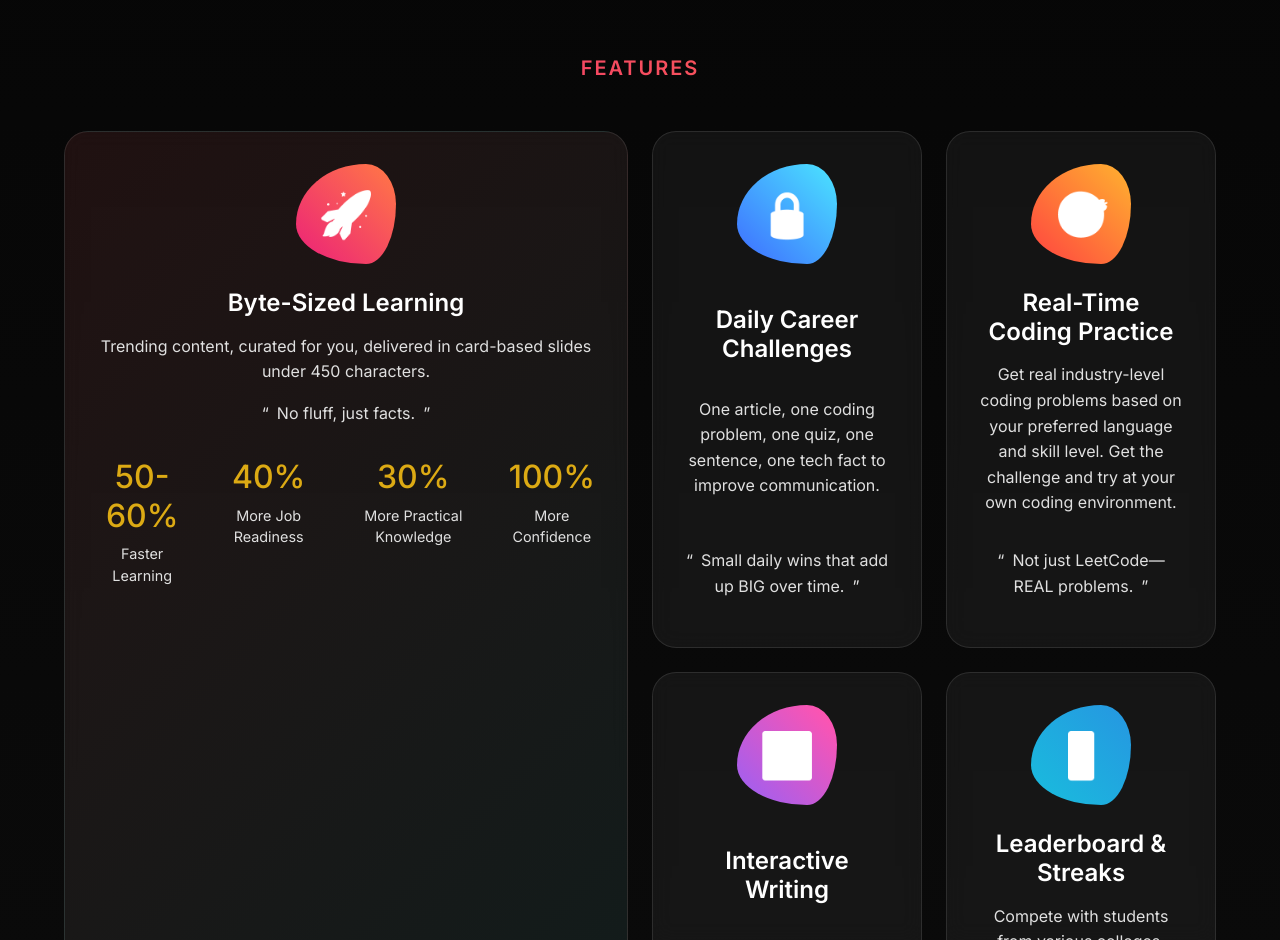
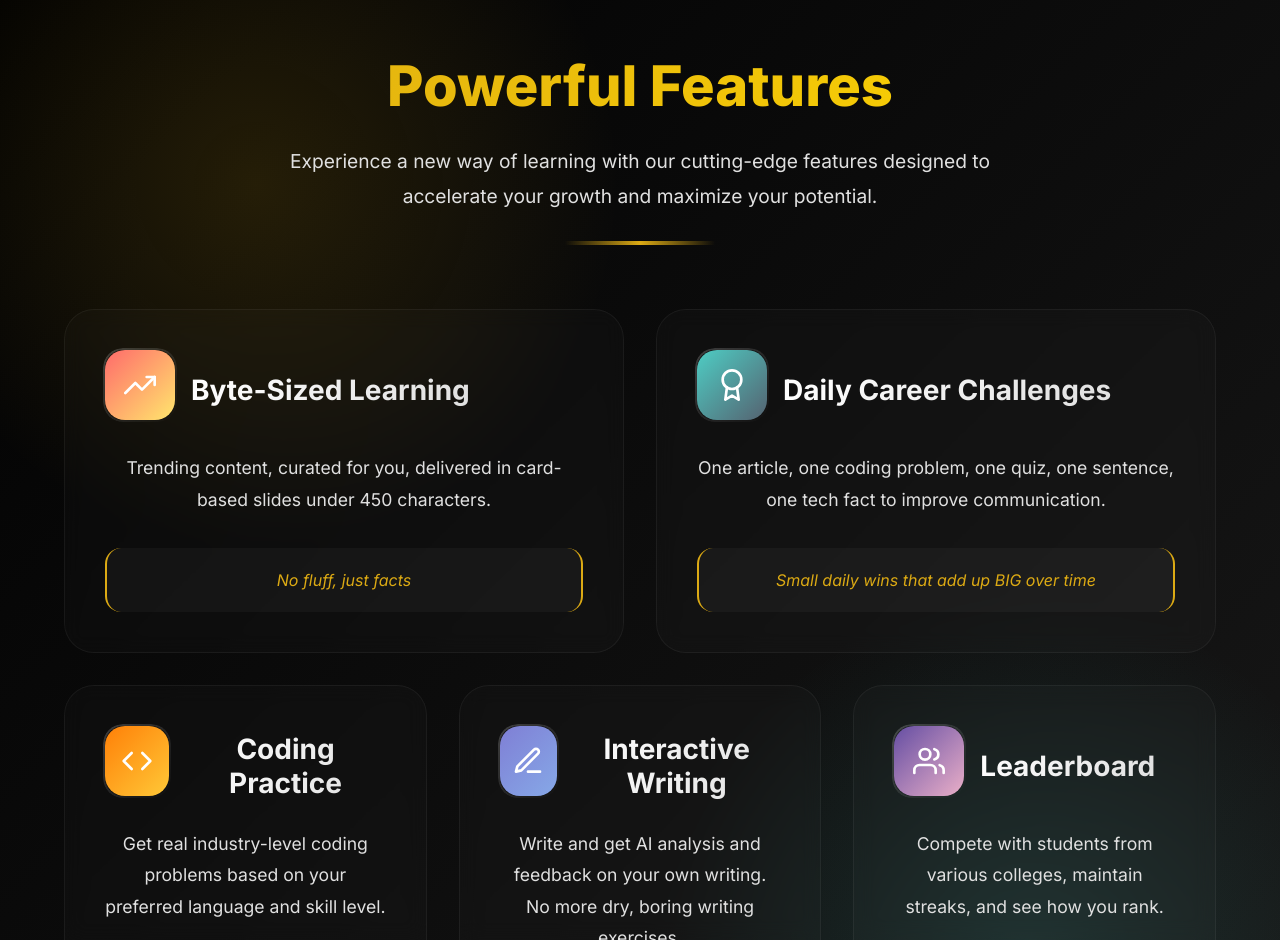
Before and after one commit to mentorbridgeindia/stupro-landingpage, a React (Create React App) app: page / in a window 1280 px wide. Shown: the part 1860-2800 px from the top of the page. Built offline with nearby package versions, Linux system fonts and the light colour scheme.

Commit message:
Redeisgn pages and added screenshots

```diff
--- a/src/components/DownloadCTA.tsx
+++ b/src/components/DownloadCTA.tsx
@@ -117,7 +117,7 @@ const DownloadCTA = () => {
           viewport={{ once: true }}
           transition={{ delay: 0.2 }}
         >
-          Join millions of users who have already transformed their mobile
+          Join the users who have already transformed their learning
           experience. Download our app today and start your journey.
         </Description>
         <ButtonGroup
--- a/src/components/FeatureGrid.tsx
+++ b/src/components/FeatureGrid.tsx
@@ -1,254 +1,272 @@
-import { motion } from "framer-motion";
 import React from "react";
 import styled from "styled-components";
+import { motion } from "framer-motion";
+import {
+  FiCode,
+  FiTrendingUp,
+  FiAward,
+  FiEdit3,
+  FiUsers,
+} from "react-icons/fi";
 
 const GridContainer = styled.section`
   padding: 8rem 5%;
   position: relative;
+  background: linear-gradient(
+    135deg,
+    rgba(0, 0, 0, 0.95),
+    rgba(26, 26, 26, 0.95)
+  );
+`;
+
+const GlowBackground = styled.div`
+  position: absolute;
+  inset: 0;
+  background: radial-gradient(
+      circle at 20% 20%,
+      rgba(220, 170, 20, 0.15) 0%,
+      transparent 25%
+    ),
+    radial-gradient(
+      circle at 80% 80%,
+      rgba(78, 205, 196, 0.15) 0%,
+      transparent 25%
+    );
+  pointer-events: none;
+`;
+
+const SectionTitle = styled(motion.div)`
+  text-align: center;
+  margin-bottom: 6rem;
+  position: relative;
+
+  &::after {
+    content: "";
+    position: absolute;
+    bottom: -2rem;
+    left: 50%;
+    transform: translateX(-50%);
+    width: 150px;
+    height: 4px;
+    background: linear-gradient(90deg, transparent, #dcaa14, transparent);
+  }
+
+  h2 {
+    font-size: clamp(2.5rem, 5vw, 3.5rem);
+    font-weight: 800;
+    background: linear-gradient(120deg, #dcaa14, #ffd700);
+    -webkit-background-clip: text;
+    -webkit-text-fill-color: transparent;
+    margin-bottom: 1.5rem;
+  }
+
+  p {
+    color: #e0e0e0;
+    font-size: clamp(1.1rem, 1.5vw, 1.25rem);
+    max-width: 700px;
+    margin: 0 auto;
+    line-height: 1.8;
+  }
 `;
 
 const BentoGrid = styled.div`
   display: grid;
-  grid-template-columns: repeat(4, 1fr);
-  grid-template-rows: repeat(2, minmax(180px, auto));
-  gap: 1.5rem;
+  grid-template-columns: repeat(12, 1fr);
+  gap: 2rem;
   max-width: 1400px;
   margin: 0 auto;
 
   @media (max-width: 1200px) {
-    grid-template-columns: repeat(2, 1fr);
+    grid-template-columns: repeat(6, 1fr);
   }
 
   @media (max-width: 768px) {
     grid-template-columns: 1fr;
+    gap: 1.5rem;
   }
 `;
 
-const BentoCard = styled(motion.div)<{ $gridArea?: string }>`
-  background: rgba(255, 255, 255, 0.05);
+const BentoCard = styled(motion.div)<{ $span?: string }>`
+  grid-column: ${(props) => props.$span ?? "span 4"};
+  background: rgba(255, 255, 255, 0.02);
   backdrop-filter: blur(10px);
-  border-radius: 24px;
-  padding: 2rem;
+  border-radius: 30px;
+  padding: 2.5rem;
   position: relative;
   overflow: hidden;
-  grid-area: ${(props) => props.$gridArea};
-  display: flex;
-  flex-direction: column;
-  justify-content: space-between;
-  border: 1px solid rgba(255, 255, 255, 0.1);
+  border: 1px solid rgba(255, 255, 255, 0.05);
+  transition: all 0.5s cubic-bezier(0.4, 0, 0.2, 1);
 
   &::before {
     content: "";
     position: absolute;
     inset: 0;
     background: radial-gradient(
-      circle at var(--mouse-x, 50%) var(--mouse-y, 50%),
-      rgba(255, 255, 255, 0.1) 0%,
-      transparent 50%
+      1000px circle at var(--mouse-x, 50%) var(--mouse-y, 50%),
+      rgba(255, 255, 255, 0.06),
+      transparent 40%
     );
     opacity: 0;
-    transition: opacity 0.3s;
+    transition: opacity 0.5s;
   }
 
-  &:hover::before {
+  &:hover {
+    transform: translateY(-8px);
+    border-color: rgba(220, 170, 20, 0.3);
+    box-shadow: 0 20px 40px rgba(0, 0, 0, 0.3);
+
+    &::before {
       opacity: 1;
     }
 
-  &:hover {
     .icon-wrapper {
-      border-radius: 50%;
+      transform: scale(1.1) rotate(10deg);
+      box-shadow: 0 10px 20px rgba(0, 0, 0, 0.2);
     }
   }
 `;
 
-const MainFeatureCard = styled(BentoCard)`
-  grid-column: span 2;
-  grid-row: span 2;
-  background: linear-gradient(
-    135deg,
-    rgba(255, 107, 107, 0.1),
-    rgba(78, 205, 196, 0.1)
-  );
+const IconWrapper = styled(motion.div)<{ $index: number }>`
+  width: 70px;
+  height: 70px;
+  display: flex;
+  align-items: center;
+  justify-content: center;
+  border-radius: 20px;
+  margin-bottom: 2rem;
+  transition: all 0.5s cubic-bezier(0.4, 0, 0.2, 1);
+  position: relative;
+  font-size: 2rem;
 
-  @media (max-width: 768px) {
-    grid-column: span 1;
-    grid-row: span 1;
-  }
+  ${(props) => {
+    const gradients = [
+      "linear-gradient(135deg, #FF6B6B, #FFE66D)",
+      "linear-gradient(135deg, #4ECDC4, #556270)",
+      "linear-gradient(135deg, #FF8008, #FFC837)",
+      "linear-gradient(135deg, #7F7FD5, #86A8E7)",
+      "linear-gradient(135deg, #654EA3, #EAAFC8)",
+    ];
+    return `background: ${gradients[props.$index % gradients.length]};`;
+  }}
 
-  &:hover {
-    .icon-wrapper {
-      border-radius: 50%;
-    }
+  &::after {
+    content: "";
+    position: absolute;
+    inset: -2px;
+    border-radius: inherit;
+    padding: 2px;
+    background: linear-gradient(135deg, rgba(255, 255, 255, 0.2), transparent);
+    -webkit-mask: linear-gradient(#fff 0 0) content-box,
+      linear-gradient(#fff 0 0);
+    mask: linear-gradient(#fff 0 0) content-box, linear-gradient(#fff 0 0);
+    -webkit-mask-composite: xor;
+    mask-composite: exclude;
   }
 `;
 
-const FeatureIcon = styled.div`
-  /* font-size: 2.5rem; */
-  /* margin-bottom: 1.5rem; */
-  /* background: linear-gradient(120deg, #dcaa14, #dcaa14); */
-  background: #ffffff;
+const FeatureTitle = styled.h3`
+  font-size: 1.75rem;
+  color: #ffffff;
+  font-weight: 700;
+  margin-bottom: 1.25rem;
+  background: linear-gradient(120deg, #ffffff, #e0e0e0);
   -webkit-background-clip: text;
   -webkit-text-fill-color: transparent;
-  left: 0;
-  right: 0;
-  top: 50%;
-  position: absolute;
-  transform: translateY(-50%);
-`;
-
-const FeatureTitle = styled.h3`
-  font-size: 1.5rem;
-  margin-bottom: 1rem;
-  color: #ffffff;
-  font-weight: 600;
 `;
 
 const FeatureDescription = styled.p`
   color: #e0e0e0;
-  line-height: 1.6;
+  line-height: 1.8;
+  font-size: 1.1rem;
+  margin-bottom: 2rem;
+`;
+
+const FeatureQuote = styled.div`
+  padding: 1.25rem;
+  background: rgba(255, 255, 255, 0.03);
+  border-radius: 16px;
+  font-style: italic;
+  color: #dcaa14;
   font-size: 1rem;
+  margin-top: auto;
+  border-left: 2px solid #dcaa14;
+  border-right: 2px solid #dcaa14;
 `;
 
 const StatsContainer = styled.div`
-  display: flex;
+  display: grid;
+  grid-template-columns: repeat(2, 1fr);
   gap: 2rem;
-  margin-top: 2rem;
+  margin-top: 3rem;
 `;
 
-const FeatureQuote = styled.p`
-  color: #e0e0e0;
-  line-height: 1.6;
-  font-size: 1rem;
-  margin-top: 1rem;
+const StatCard = styled(motion.div)`
+  background: rgba(255, 255, 255, 0.03);
+  border-radius: 20px;
+  padding: 2rem;
+  text-align: center;
+  border: 1px solid rgba(255, 255, 255, 0.05);
+  transition: all 0.3s ease;
 
-  &::before {
-    content: "“";
-    margin-right: 0.5rem;
+  &:hover {
+    transform: translateY(-5px);
+    border-color: rgba(220, 170, 20, 0.2);
   }
 
-  &::after {
-    content: "”";
-    margin-left: 0.5rem;
+  h4 {
+    font-size: 2.5rem;
+    color: #dcaa14;
+    margin-bottom: 1rem;
+    font-weight: 700;
   }
-`;
 
-const IconWrapper = styled.div<{ $index: number }>`
-  width: 100px;
-  height: 100px;
-  font-size: 45px;
-  position: relative;
-  color: var(--whiteColor);
-  transition: var(--transition);
-  border-radius: 70% 30% 30% 70% / 60% 40% 60% 40%;
-  margin-left: auto;
-  margin-right: auto;
-  margin-bottom: 25px;
-
-  ${(props) =>
-    props.$index === 0 &&
-    `
-    background: linear-gradient(44.44deg, #ed2775 7.79%, #ff7448 94.18%);
-  `}
-
-  ${(props) =>
-    props.$index === 1 &&
-    `
-    background: linear-gradient(44.44deg, #3f75ff 7.79%, #4adeff 94.18%);
-  `}
-
-  ${(props) =>
-    props.$index === 2 &&
-    `
-    background: linear-gradient(44.44deg, #ff4b3f 7.79%, #ffac30 94.18%);
-  `}
-
-  ${(props) =>
-    props.$index === 3 &&
-    `
-    background: linear-gradient(45.24deg, #9f5ff1 5.99%, #ff54b0 91.87%);
-  `}
-
-  ${(props) =>
-    props.$index === 4 &&
-    `
-    background: linear-gradient(45deg, #19bddd 0%, #2696e1 100%);
-  `}
-`;
-
-const StatItem = styled.div`
-  h4 {
-    font-size: 2rem;
-    color: #dcaa14;
-    margin-bottom: 0.5rem;
-  }
   p {
-    color: #e0e0e0;
-    font-size: 0.9rem;
+    color: #ffffff;
+    font-size: 1rem;
+    line-height: 1.6;
   }
 `;
 
 const features = [
   {
-    icon: "🚀",
+    icon: <FiTrendingUp />,
     title: "Byte-Sized Learning",
     description:
       "Trending content, curated for you, delivered in card-based slides under 450 characters.",
-    quote: "No fluff, just facts.",
-    gridArea: "main",
-    stats: [
-      {
-        value: "50-60%",
-        label: "Faster Learning",
-        description:
-          "No more scrolling through irrelevant content—just high-impact insights curated for maximum results in minimum time.",
+    quote: "No fluff, just facts",
+    span: "span 6",
   },
   {
-        value: "40%",
-        label: "More Job Readiness",
-        description:
-          "Structured career guidance means no more guessing what to put on your resume or LinkedIn—just clear, data-backed advice.",
-      },
-      {
-        value: "30%",
-        label: "More Practical Knowledge",
-        description:
-          "Real-world coding challenges, quizzes, products, and repos help you bridge the theory-to-practice gap faster than ever.",
-      },
-      {
-        value: "100%",
-        label: "More Confidence",
-        description:
-          "You won’t just learn—you’ll actually apply and master skills that make you job-ready.",
-      },
-    ],
-  },
-  {
-    icon: "🔒",
+    icon: <FiAward />,
     title: "Daily Career Challenges",
     description:
       "One article, one coding problem, one quiz, one sentence, one tech fact to improve communication.",
-    quote: "Small daily wins that add up BIG over time.",
+    quote: "Small daily wins that add up BIG over time",
+    span: "span 6",
   },
   {
-    icon: "🎯",
-    title: "Real-Time Coding Practice",
+    icon: <FiCode />,
+    title: "Coding Practice",
     description:
-      "Get real industry-level coding problems based on your preferred language and skill level. Get the challenge and try at your own coding environment.",
-    quote: "Not just LeetCode—REAL problems.",
+      "Get real industry-level coding problems based on your preferred language and skill level.",
+    quote: "Not just LeetCode—REAL problems",
+    span: "span 4",
   },
   {
-    icon: "🔄",
+    icon: <FiEdit3 />,
     title: "Interactive Writing",
     description:
-      "Write and get AI analysis and feedback on your own writing. No more dry, boring writing exercises. ",
+      "Write and get AI analysis and feedback on your own writing. No more dry, boring writing exercises.",
     quote: "Just write and get better",
+    span: "span 4",
   },
   {
-    icon: "📱",
-    title: "Leaderboard & Streaks",
+    icon: <FiUsers />,
+    title: "Leaderboard",
     description:
-      "Compete with students from various colleges, maintain streaks, and see how you rank in learning, coding, and quizzes.",
-    quote: "Learning should be as addictive as social media.",
+      "Compete with students from various colleges, maintain streaks, and see how you rank.",
+    quote: "Learning should be as addictive",
+    span: "span 4",
   },
 ];
 
@@ -264,53 +282,40 @@ const FeatureGrid = () => {
 
   return (
     <GridContainer>
-      <div className="sub-title">FEATURES</div>
+      <GlowBackground />
+      <SectionTitle
+        initial={{ opacity: 0, y: 30 }}
+        whileInView={{ opacity: 1, y: 0 }}
+        viewport={{ once: true }}
+      >
+        <h2>Powerful Features</h2>
+        <p>
+          Experience a new way of learning with our cutting-edge features
+          designed to accelerate your growth and maximize your potential.
+        </p>
+      </SectionTitle>
+
       <BentoGrid>
-        {features.map((feature, index) =>
-          feature.gridArea === "main" ? (
-            <MainFeatureCard
+        {features.map((feature, index) => (
+          <BentoCard
             key={index}
+            $span={feature.span}
             onMouseMove={handleMouseMove}
             initial={{ opacity: 0, y: 20 }}
             whileInView={{ opacity: 1, y: 0 }}
             viewport={{ once: true }}
             transition={{ duration: 0.5, delay: index * 0.1 }}
           >
-              <div>
+            <div className="d-flex align-items-center gap-3">
               <IconWrapper $index={index} className="icon-wrapper">
-                  <FeatureIcon>{feature.icon}</FeatureIcon>
+                {feature.icon}
               </IconWrapper>
               <FeatureTitle>{feature.title}</FeatureTitle>
-                <FeatureDescription>{feature.description}</FeatureDescription>
-                <FeatureQuote>{feature.quote}</FeatureQuote>
-                <StatsContainer>
-                  {feature.stats?.map((stat, statIndex) => (
-                    <StatItem key={statIndex}>
-                      <h4>{stat.value}</h4>
-                      <p>{stat.label}</p>
-                    </StatItem>
-                  ))}
-                </StatsContainer>
             </div>
-            </MainFeatureCard>
-          ) : (
-            <BentoCard
-              key={index}
-              onMouseMove={handleMouseMove}
-              initial={{ opacity: 0, y: 20 }}
-              whileInView={{ opacity: 1, y: 0 }}
-              viewport={{ once: true }}
-              transition={{ duration: 0.5, delay: index * 0.1 }}
-            >
-              <IconWrapper className="icon-wrapper" $index={index}>
-                <FeatureIcon>{feature.icon}</FeatureIcon>
-              </IconWrapper>
-              <FeatureTitle>{feature.title}</FeatureTitle>
             <FeatureDescription>{feature.description}</FeatureDescription>
             <FeatureQuote>{feature.quote}</FeatureQuote>
           </BentoCard>
-          )
-        )}
+        ))}
       </BentoGrid>
     </GridContainer>
   );
--- a/src/components/USPSection.tsx
+++ b/src/components/USPSection.tsx
@@ -1,6 +1,6 @@
-import React from "react";
+import { motion, useScroll, useTransform } from "framer-motion";
+import { useState } from "react";
 import styled from "styled-components";
-import { motion, useScroll, useTransform } from "framer-motion";
 
 const USPContainer = styled.section`
   padding: 8rem 5%;
@@ -46,7 +46,7 @@ const ContentColumn = styled.div`
 `;
 
 const USPTitle = styled(motion.h2)`
-  font-size: clamp(2.5rem, 5vw, 3.5rem);
+  font-size: clamp(1.5rem, 5vw, 2.5rem);
   font-weight: 800;
   background: linear-gradient(120deg, #dcaa14, #dcaa14);
   -webkit-background-clip: text;
@@ -125,7 +125,7 @@ const ImageColumn = styled(motion.div)`
 
 const FloatingImage = styled(motion.img)`
   width: 100%;
-  max-width: 600px;
+  max-width: 400px;
   height: auto;
   border-radius: 24px;
   box-shadow: 0 20px 40px rgba(0, 0, 0, 0.3);
@@ -146,32 +146,52 @@ const FloatingShape = styled(motion.div)`
 
 const features = [
   {
-    icon: "🎯",
-    title: "Precision Perfect",
+    icon: "🛡️",
+    title: "30% More Practical Knowledge",
     description:
-      "Advanced algorithms ensure pixel-perfect accuracy in every task.",
+      "Real-world coding challenges, quizzes, products, and repos help you bridge the theory-to-practice gap faster than ever",
   },
   {
     icon: "⚡",
-    title: "Lightning Fast",
+    title: "40% More Job Readiness",
     description:
-      "Optimized performance delivers instant results when you need them.",
+      "Structured career guidance means no more guessing what to put on your resume or LinkedIn—just clear, data-backed advice.",
   },
   {
-    icon: "🛡️",
-    title: "Bulletproof Security",
-    description: "Enterprise-grade security keeps your data safe and private.",
+    icon: "🎯",
+    title: "50-60% Faster Learning",
+    description:
+      "No more scrolling through irrelevant content—just high-impact insights curated for maximum results in minimum time.",
+  },
+  {
+    icon: "🎯",
+    title: "100% More Confidence",
+    description:
+      "You won’t just learn—you’ll actually apply and master skills that make you job-ready.",
   },
 ];
 
 const USPSection = () => {
+  const [imageIndex, setImageIndex] = useState(0);
   const { scrollYProgress } = useScroll();
   const y = useTransform(scrollYProgress, [0, 1], [0, -50]);
   const opacity = useTransform(scrollYProgress, [0, 0.5, 1], [1, 0.8, 0.6]);
+  const imagePaths = [
+    "https://wfkq0nguanh0273r.public.blob.vercel-storage.com/usp-1.png",
+    "https://wfkq0nguanh0273r.public.blob.vercel-storage.com/usp-2.png",
+    "https://wfkq0nguanh0273r.public.blob.vercel-storage.com/usp-3.png",
+    "https://wfkq0nguanh0273r.public.blob.vercel-storage.com/usp-4.png",
+  ];
+
+  const changeImage = () => {
+    setTimeout(() => {
+      setImageIndex((prevIndex) => (prevIndex + 1) % 4);
+    }, 6000);
+  };
 
   return (
     <USPContainer id="features">
-      <div className="sub-title">WHY STUPRO?</div>
+      <div className="sub-title">HOW STUPRO HELPS YOU?</div>
       <BackgroundGlow />
       <Grid>
         <ContentColumn>
@@ -183,7 +203,7 @@ const USPSection = () => {
           >
             <USPTitle>Transform Your Experience</USPTitle>
             <USPDescription>
-              Experience the next level of mobile applications with our
+              Experience the next level of learning experience with our
               cutting-edge features and unparalleled performance. We've
               reimagined what's possible.
             </USPDescription>
@@ -243,12 +263,11 @@ const USPSection = () => {
             }}
           />
           <FloatingImage
-            src="/path-to-your-app-screenshot.png"
+            src={imagePaths[imageIndex]}
             alt="App Features"
             initial={{ opacity: 0, scale: 0.8 }}
             whileInView={{ opacity: 1, scale: 1 }}
             viewport={{ once: true }}
-            // transition={{ duration: 0.8 }}
             animate={{
               y: [0, -20, 0],
             }}
@@ -257,6 +276,7 @@ const USPSection = () => {
               repeat: Infinity,
               ease: "easeInOut",
             }}
+            onLoad={changeImage}
           />
         </ImageColumn>
       </Grid>
--- a/src/pages/Home.tsx
+++ b/src/pages/Home.tsx
@@ -1,5 +1,7 @@
 import styled from "styled-components";
 import BentoGrid from "../components/BentoGrid";
+import ContactUs from "../components/ContactUs";
+import { CutsSection } from "../components/CutsSection";
 import DownloadCTA from "../components/DownloadCTA";
 import FAQSection from "../components/FAQSection";
 import FeatureGrid from "../components/FeatureGrid";
@@ -7,7 +9,6 @@ import Footer from "../components/Footer";
 import HeroSection from "../components/HeroSection";
 import Navbar from "../components/Navbar";
 import USPSection from "../components/USPSection";
-import { CutsSection } from "../components/CutsSection";
 
 const PageWrapper = styled.div`
   overflow-x: hidden;
@@ -30,6 +31,7 @@ const Home = () => {
       <BentoGrid />
       <FAQSection />
       <DownloadCTA />
+      <ContactUs />
       <Footer />
     </PageWrapper>
   );
```
Also changed, not shown: src/components/ContactUs.tsx (added, +253 -0 lines), src/components/Footer.tsx (+14 -0 lines), src/components/HeroSection.tsx (+5 -5 lines). Lines whose indentation alone changed are shown as unchanged.
